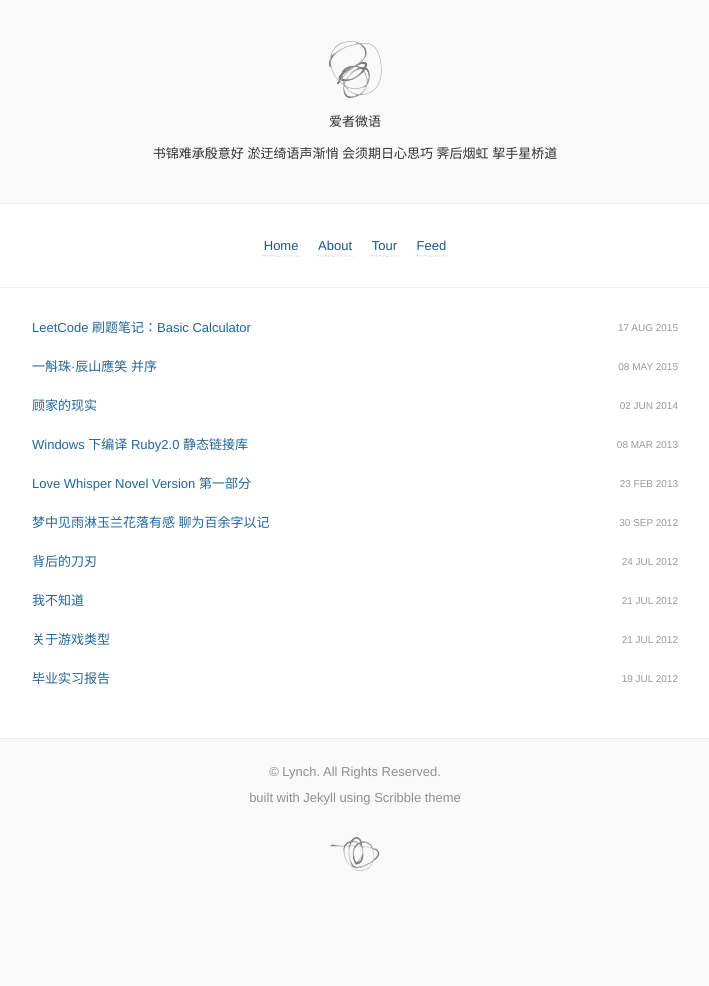
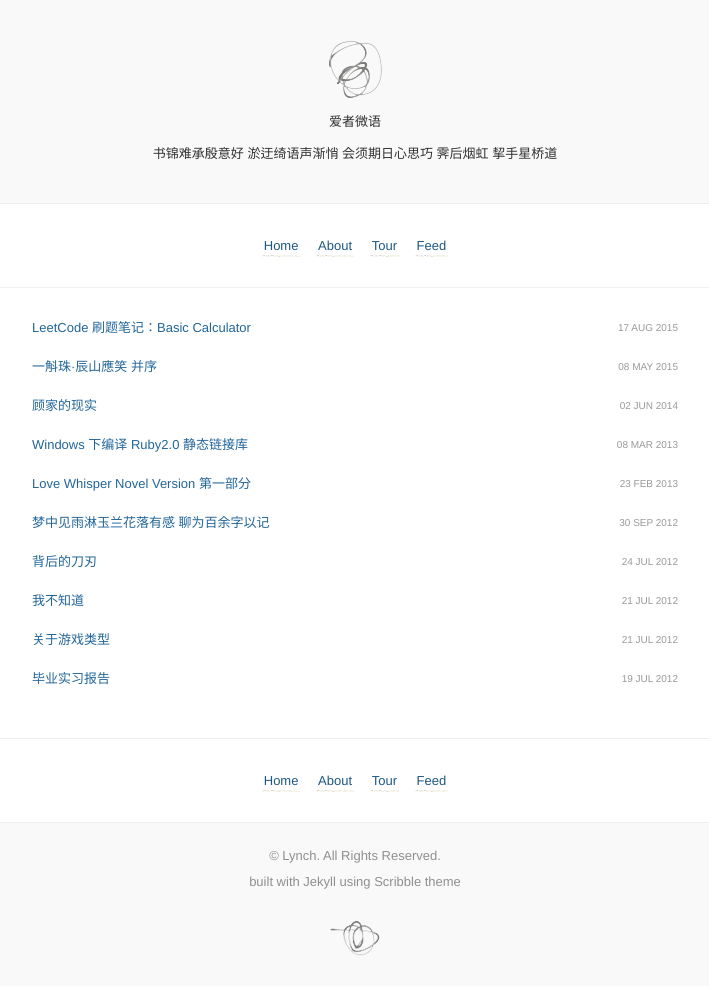
Before and after one commit to Shy07/shy07.github.com, a Jekyll site: the page built from index.html, in a window 1280 px wide. Shown: the whole page, without its empty margins (285-994 px from the left). Built offline with Jekyll 4.4.1, drawn with Linux system fonts in a browser that asks for light colours; Markdown is read by kramdown in place of the engine named in the settings; before the commit the page ends 902 px from its top, so only the background shows below that.

Commit message:
test code

```diff
--- a/_layouts/index.html
+++ b/_layouts/index.html
@@ -10,6 +10,7 @@
       <div class="content">
         {{ content }}
       </div>
+      {% include links.html %}
     </div>
     {% include footer.html %}
   </body>
```
